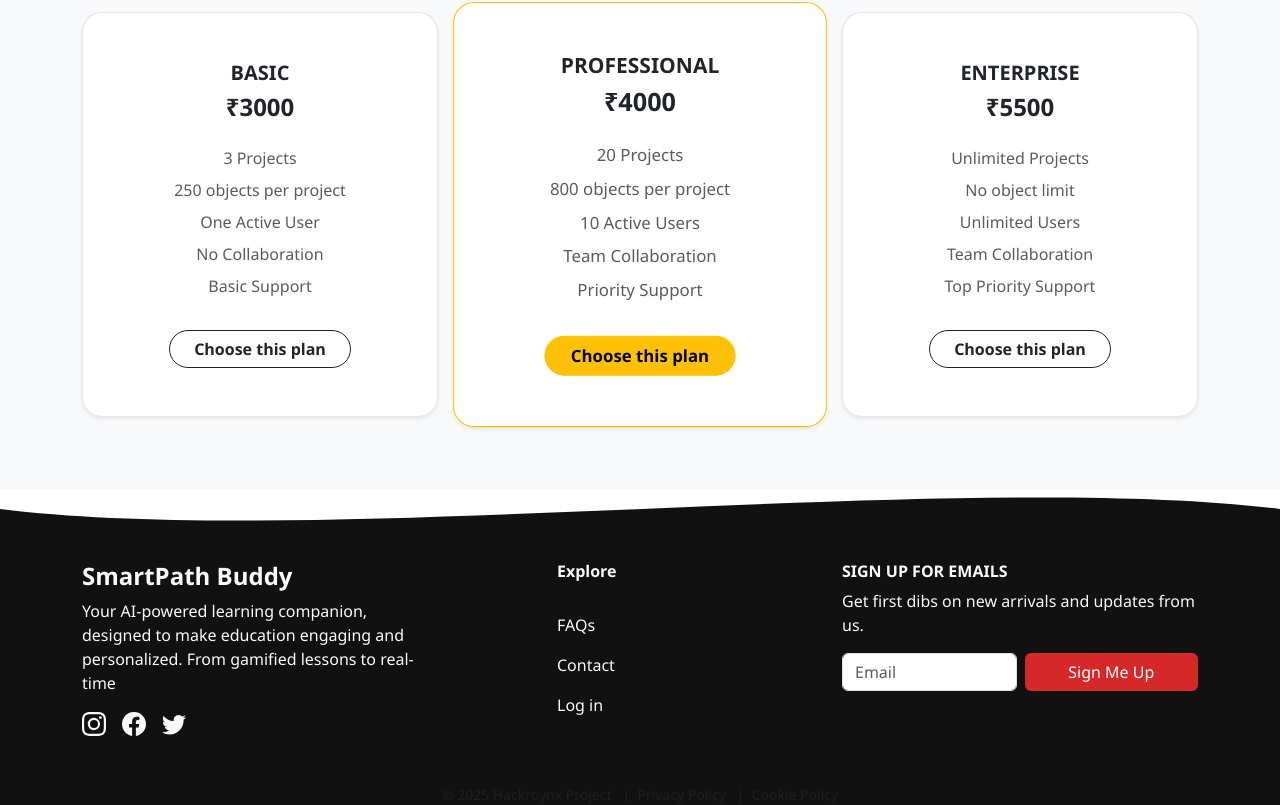
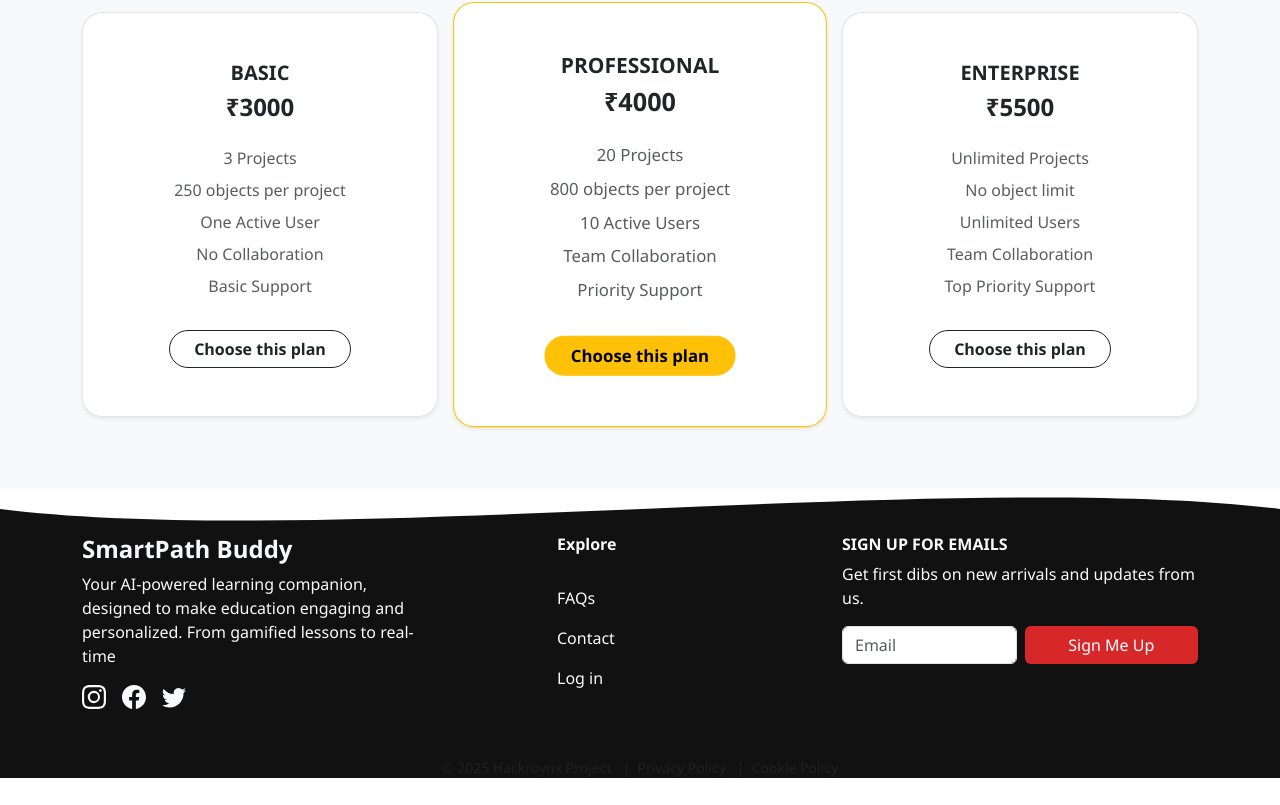
Before and after one commit to coddingjatin/HackPalloti, a React (Vite) app in the folder cli/: page /land in a window 1280 px wide. Shown: the part 1826-2631 px from the top of the page. After the commit the page ends 2604 px from the top, so only its background shows below. Built offline with nearby package versions, Linux system fonts and the light colour scheme.

Commit message:
Updated FooterSection.jsx

```diff
--- a/cli/src/components/Landing/FooterSection.jsx
+++ b/cli/src/components/Landing/FooterSection.jsx
@@ -6,7 +6,7 @@ const FooterSection = () => {
   return (
     <footer className="text-light pt-0" style={{ backgroundColor: "#111" }}>
       {/* Wavy Top Border */}
-<div style={{ marginBottom: "-25px" }}>
+<div style={{ marginBottom: "-6.5vh" }}>
   <svg
     viewBox="0 0 1440 50"
     preserveAspectRatio="none"
```
